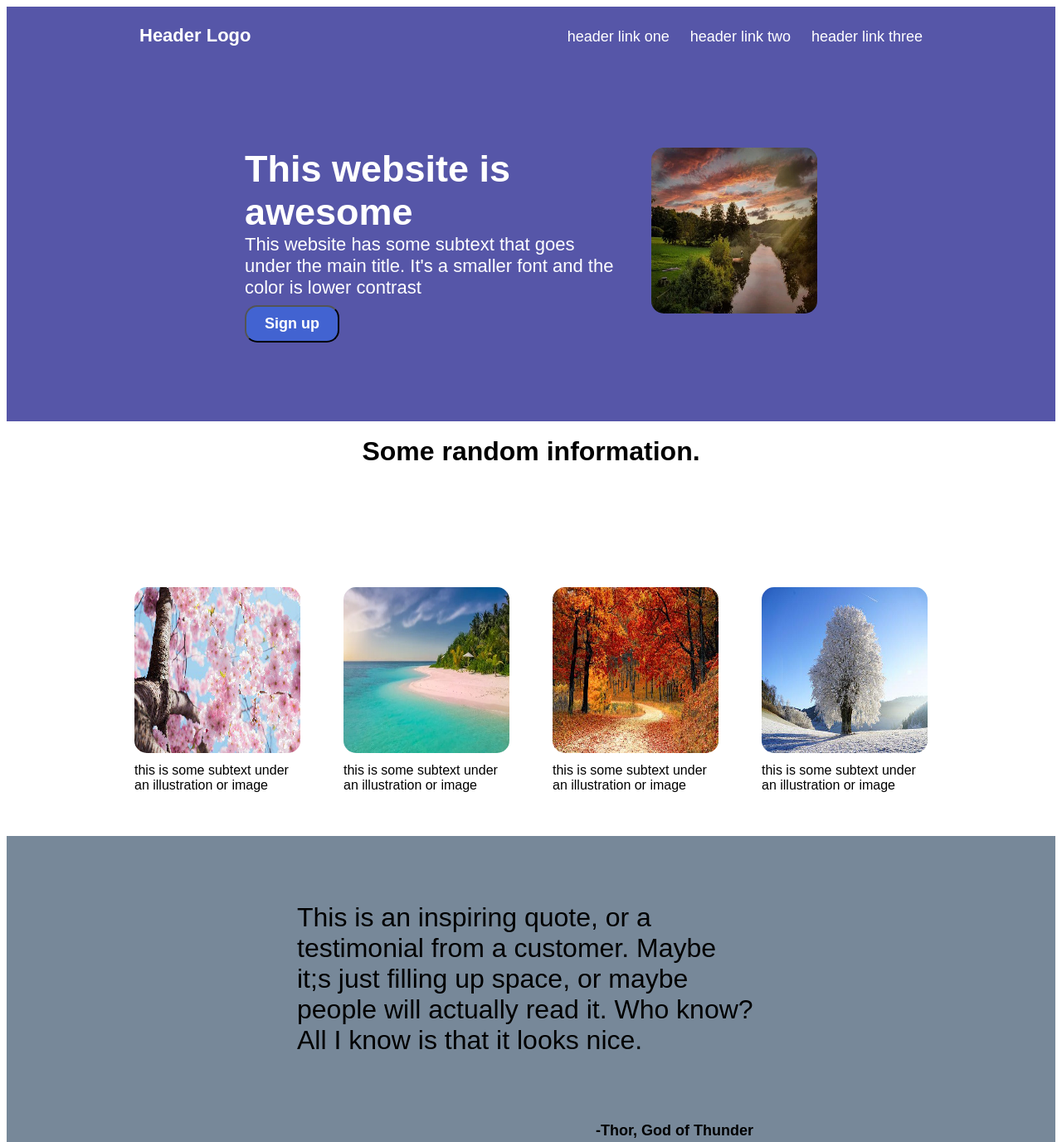
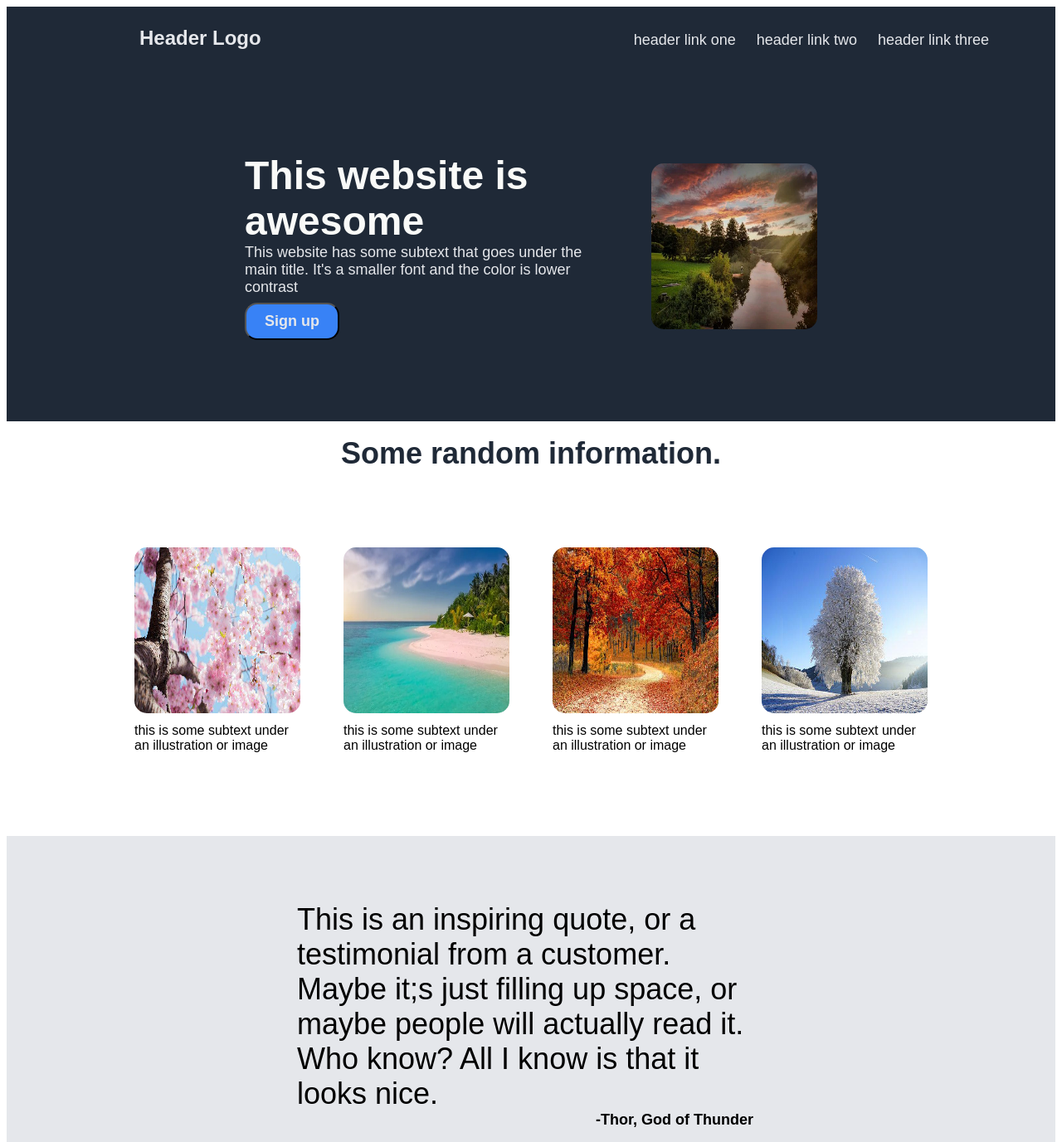
Before and after one commit to Larawebd/Landing-Page, a plain HTML site: page index.html in a window 1280 px wide. Shown: the top 1377 px of the page at 83% size. Drawn offline with Linux system fonts and the light colour scheme; files whose address does not match are found by name.

Commit message:
change more in css

```diff
--- a/style.css
+++ b/style.css
@@ -1,19 +1,15 @@
-
-
 .container {
     display: flex;
-    background-color: rgb(86, 86, 168);
+    background-color: #1F2937;
     height: 500px;
-    margin: 0;
-    padding: 0;
     flex-flow: column;
 }
 
-.header, ul {
+.header {
     display: flex;
     font-weight: bold;
-    color: white;
-    font-size: 22px;
+    color: #E5E7EB;
+    font-size: 24px;
     padding-left: 160px;
     padding-right: 80px;
     justify-content: space-between;
@@ -25,13 +21,16 @@
 
 a {
     text-decoration: none;
-    color: white;
+    color: #E5E7EB;
     font-size: 18px;
     font-weight: 100;
+
 
 }
 ul {
     gap: 25px;
+    display: flex;
+
 }
 li{
     list-style: none;
@@ -41,34 +40,34 @@ li{
     display: flex;
     justify-content: center;
     align-items: center;
-    flex-flow: row;
+    gap: 40px;
     padding-top: 100px;
-    gap: 40px;
 
 }
 
 .main-title {
     display: flex;
     align-items: center;
-    font-size: 45px;
+    font-size: 48px;
     font-weight: bold;
-    color: white;
+    color: #f9faf8;
+    font-family: Arial, Helvetica, sans-serif;
     width: 450px;
-    font-family: Arial, Helvetica, sans-serif;
+
 }
 .subtext  {
     display: flex;
     align-items: center;
-    color: white;
+    color: #E5E7EB;
+    font-size: 18px;
+    font-family: Arial, Helvetica, sans-serif;
     width: 450px;
-    font-size: 22px;
-    font-family: Arial, Helvetica, sans-serif;
 
 }
 button {
     margin-top: 8px;
-    background-color: rgb(66, 99, 209);
-    color: white;
+    background-color: #3882f6;
+    color: #E5E7EB;
     font-size: 18px;
     font-weight: bold;
     padding-left: 22px;
@@ -79,25 +78,22 @@ button {
     font-family: Arial, Helvetica, sans-serif;
 }
 
-.one, img {
-    justify-content: center;
-    align-items: center;
-    width: 450px;
-    height: 200px;
-}
+
 .container-one {
     display: flex;
     height: 500px;
     flex-direction: column;
+
 }
 .information {
     display: flex;
-    font-size: 32px;
+    font-size: 36px;
     font-weight: bold;
     font-family: Arial, Helvetica, sans-serif;
     margin-bottom: auto;
     padding-top: 18px;
     justify-content: center;
+    color: #1F2937;
 }
 
 .box {
@@ -112,7 +108,7 @@ button {
     font-family: Arial, Helvetica, sans-serif;
     margin-top: 8px;
 }
-.second, img {
+img {
     max-width: 200px;
     height: 200px;
     border-radius: 15px;
@@ -120,24 +116,30 @@ button {
 .container-three {
     display: flex;
     height: 400px;
-    background-color: lightslategray;
+    background-color: #E5E7EB;
     flex-direction: column;
 
 }
 
-.first-box, .second-box {
+.first-box {
     display: flex;
     width: 550px;
     align-items: center;
     margin-left: 350px;
     justify-content: right;
     margin-top: 80px;
-
+}
+.second-box {
+    display: flex;
+    width: 550px;
+    justify-content: right;
+    margin-left: 350px;
 
 }
+
 .text {
-    font-size: 32px;
-    font-weight: unset;
+    font-size: 36px;
+    font-weight: lighter;
     width: 560px;
     font-family: Arial, Helvetica, sans-serif;
 
@@ -158,7 +160,7 @@ button {
     display: flex;
     width: 1000px;
     height: 100px;
-    background-color: rgb(44, 161, 201);
+    background-color: #3882f6;
     justify-content: center;
     align-items: center;
     border-radius: 15px;
@@ -178,13 +180,13 @@ button {
 
 }
 .button2 {
-    background-color: rgb(44, 161, 201);
+    background-color: #3882f6;
     padding-left: 20px;
     padding-right: 20px;
 }
 .container-five {
     display: flex;
-    background-color: rgb(68, 68, 68);
+    background-color: #1F2937;
     justify-content: center;
     align-items: center;
     height: 100px;
```
